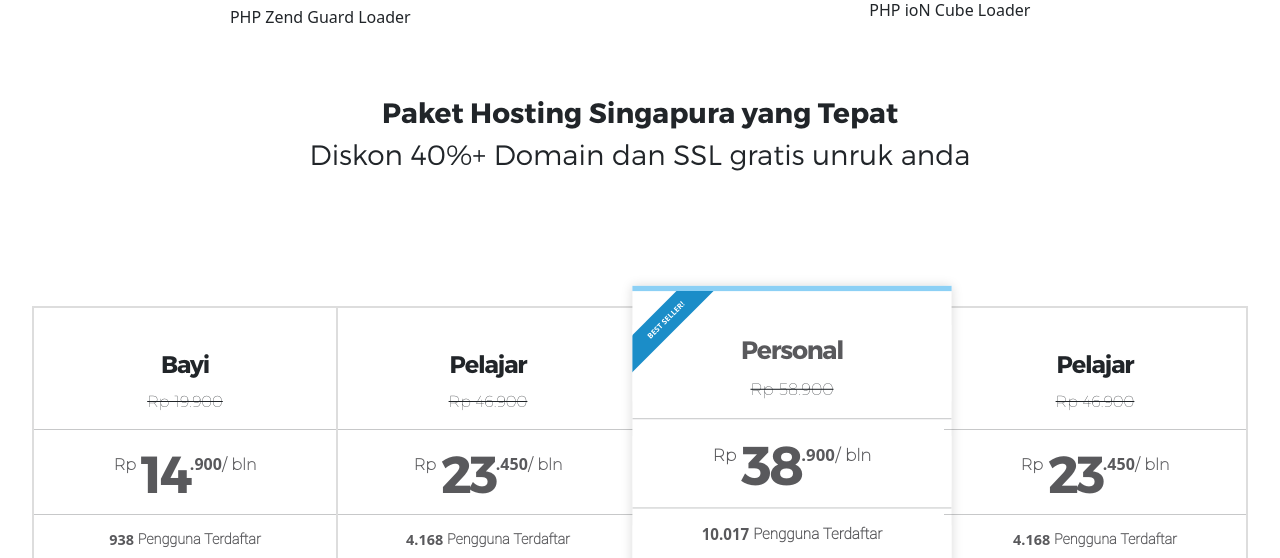
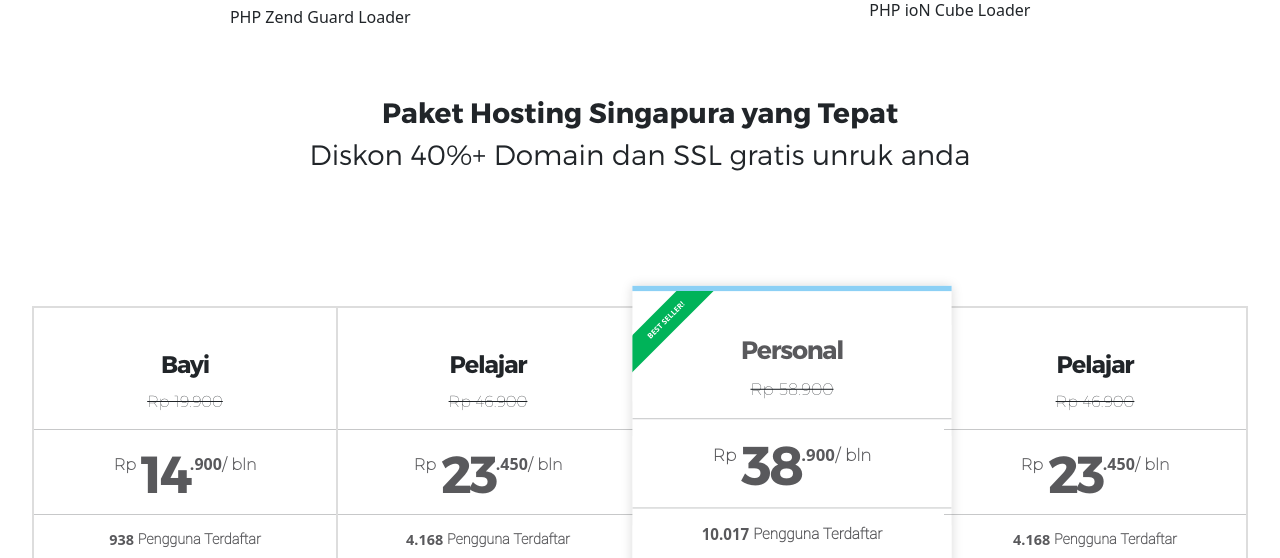
Before and after one commit to leonferdian/frontend-test-master, a PHP site: page / in a window 1280 px wide. Shown: the part 998-1556 px from the top of the page. Run offline with PHP 8.4, Linux system fonts and the light colour scheme; some libraries are stand-ins or nearby versions.

Commit message:
update css

```diff
--- a/assets/css/style.css
+++ b/assets/css/style.css
@@ -299,7 +299,7 @@ li.list-feature {
 
   .featured-ribbon {
     width: 200px;
-    background: #1B8DC8;
+    background: #00b359;
     position: absolute;
     top: 15px;
     left: -60px;
```
